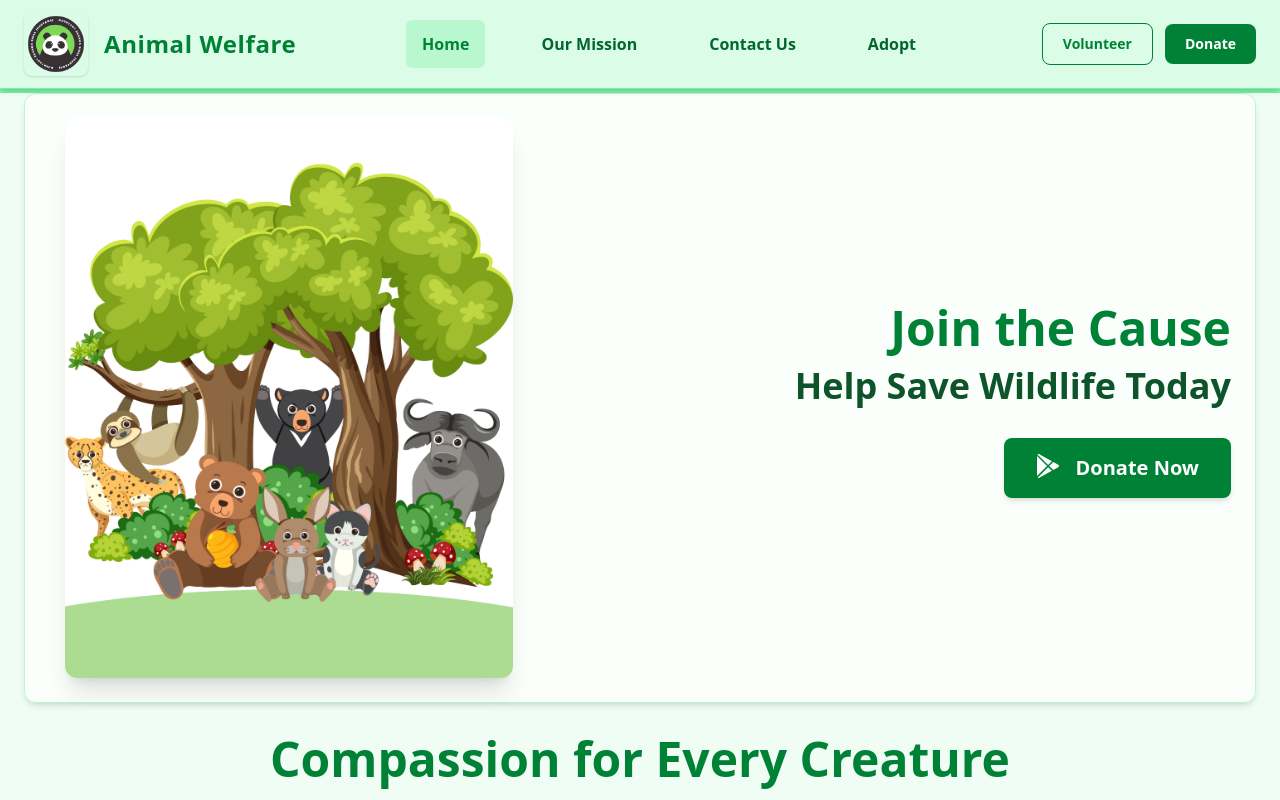
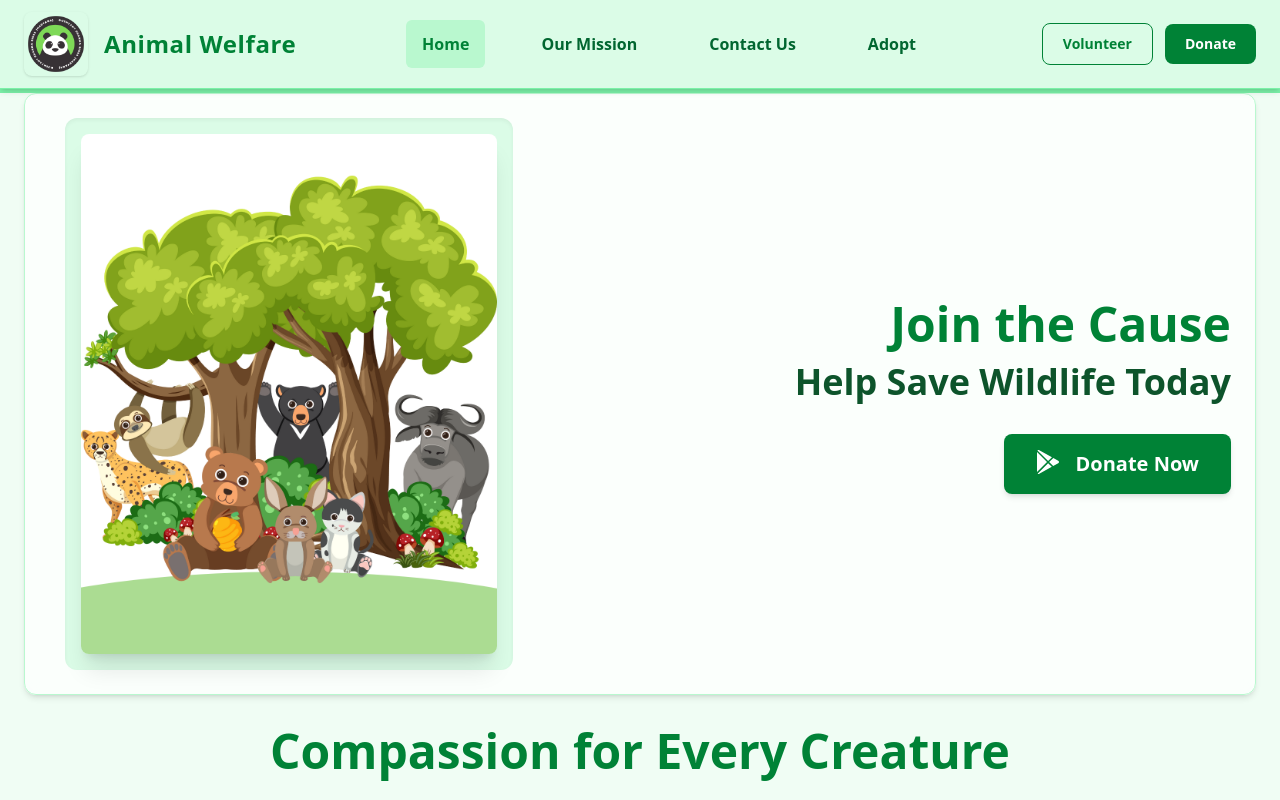
Before and after one commit to dushyantsharma460/Rounting-WildLife, a React (Vite) app: page / in a window 1280 px wide. Shown: the top 800 px of the page. Built offline with nearby package versions, Linux system fonts and the light colour scheme.

Commit message:
Update Home.jsx

```diff
--- a/src/components/Home/Home.jsx
+++ b/src/components/Home/Home.jsx
@@ -7,13 +7,15 @@ export default function Home() {
             <div className="container mx-auto px-6 md:px-12 xl:px-6">
                 <div className="flex flex-col sm:flex-row items-center gap-8 p-4 sm:p-6 rounded-xl border border-green-200 shadow-md bg-white/70 backdrop-blur">
 
-                    {/* Image on the left */}
+                    {/* Image on the left with light green padding */}
                     <div className="sm:w-5/12 px-2 sm:px-4">
-                        <img
-                            src="/Home.png"
-                            alt="Panda Illustration"
-                            className="rounded-xl shadow-xl w-full max-w-md mx-auto"
-                        />
+                        <div className="p-4 bg-green-100 rounded-xl shadow-inner">
+                            <img
+                                src="/Home.png"
+                                alt="Panda Illustration"
+                                className="rounded-lg shadow-xl w-full max-w-md mx-auto"
+                            />
+                        </div>
                     </div>
 
                     {/* Text and Donate button on the right */}
```
